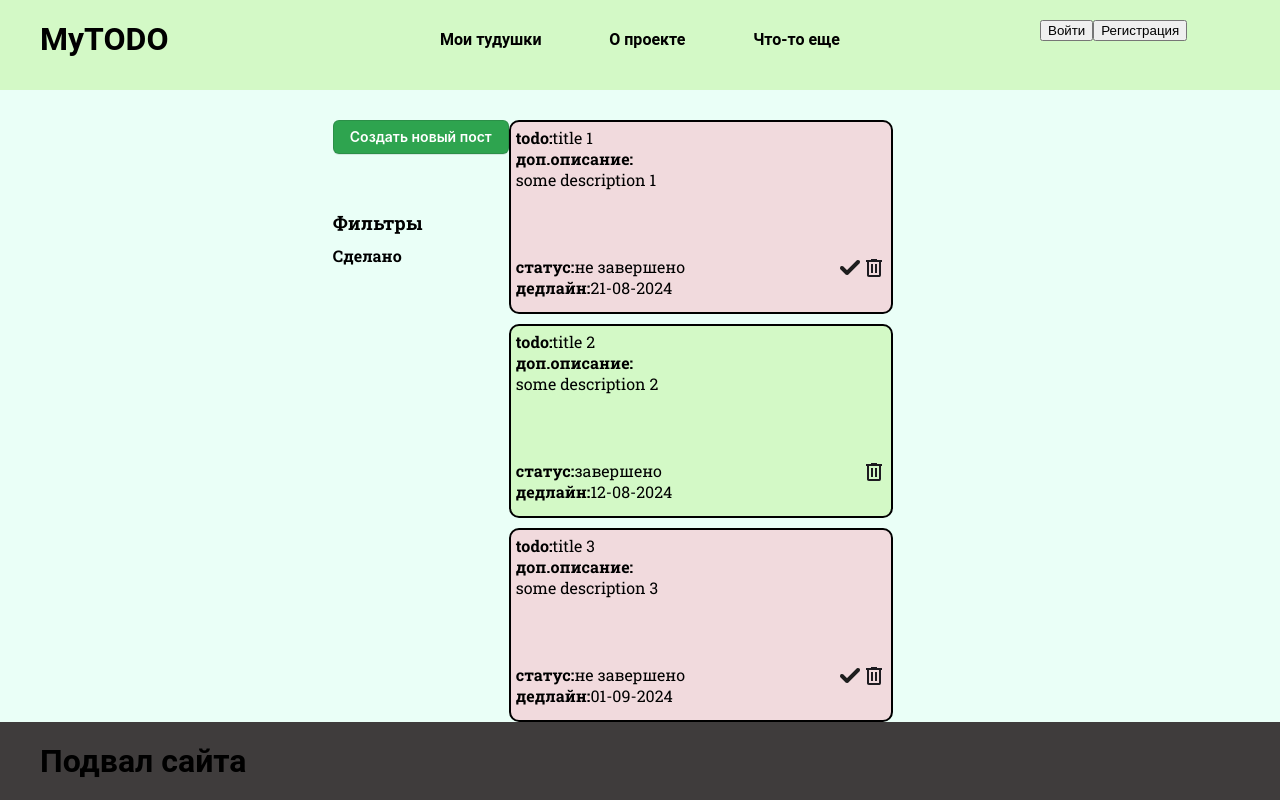
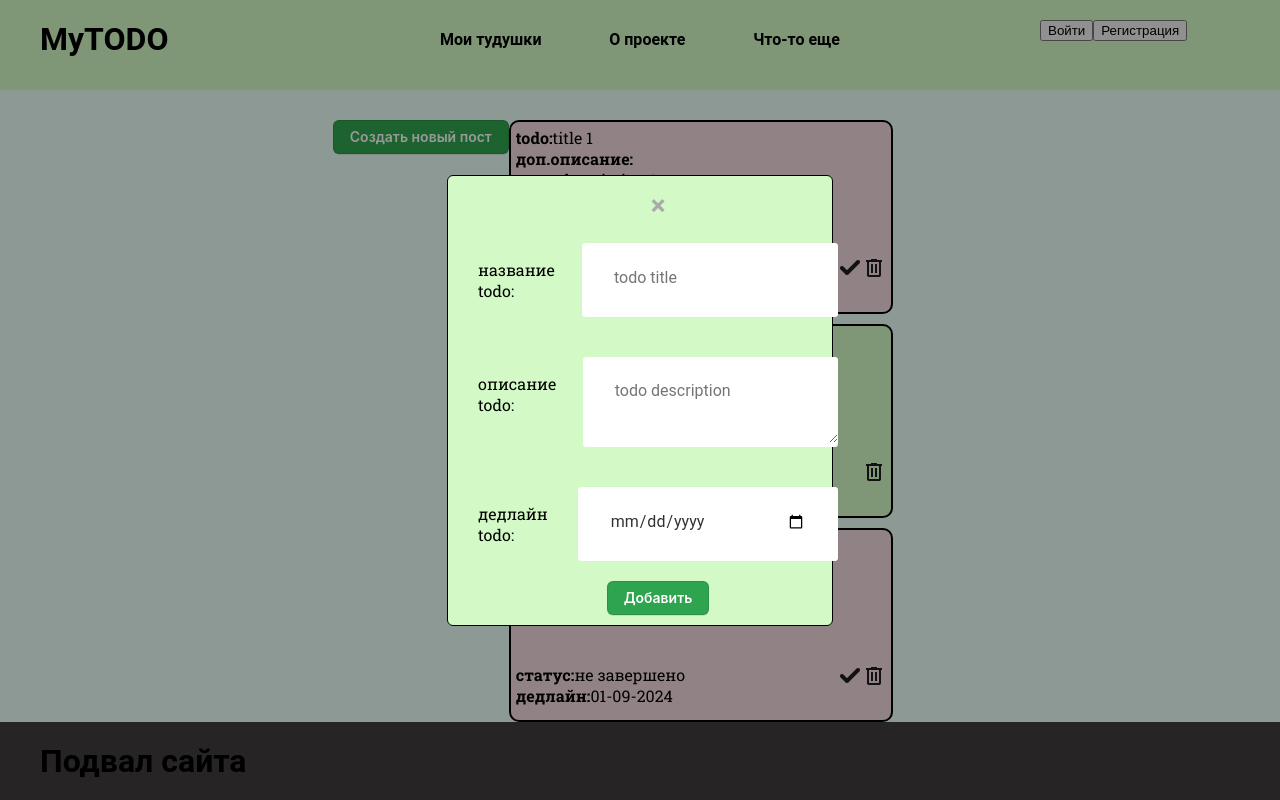
Before and after one commit to SapTIBI/todo-app, a React (Vite) app: page / in a window 1280 px wide. Both pictures are taken after a click on the button "Создать новый пост". Built offline with nearby package versions, Linux system fonts and the light colour scheme.

Commit message:
Add using store object into components

```diff
--- a/src/App.tsx
+++ b/src/App.tsx
@@ -1,21 +1,24 @@
-import { useState } from 'react'
 import './App.css'
 import Header from './components/Header/Header'
 import Footer from './components/Footer/Footer'
 import TodoList from './components/TodoList/TodoList'
-import TODOList from './data.tsx';
-function App() {
+import { observer } from 'mobx-react-lite';
+import store from './store';
+
+
+
+const App = observer(() => {
   return (
     <>
-      <Header/>
+      <Header />
       <main>
         <div className="wrapper-content">
-          <TodoList todoItemsList={TODOList}/>
+          <TodoList store={store} />
         </div>
       </main>
-      <Footer/>
+      <Footer />
     </>
-  )
-}
+  );
+});
 
-export default App
+export default App;
--- /dev/null
+++ b/src/components/TodoList/CreateTodoItem/CreateTodoItem.css
@@ -0,0 +1,110 @@
+.modal {
+    display: flex;
+    flex-direction: row;
+    justify-content: center;
+    align-items: center;
+    position: absolute;
+    /* z-index: 999; */
+    left: 0;
+    top: 0;
+    width: 100%;
+    height: 100%;
+    overflow: auto;
+    background-color: rgba(0, 0, 0, 0.4);
+  }
+
+.modal-wrapper {
+    background-color: #D3F9C6;
+    border: 1px solid #000000;
+    border-radius: 6px;
+    width: 30%;
+}
+.modal-content {
+    padding: 10px;
+    margin: 0 auto;
+    width: 400px;
+    display: flex;
+    flex-direction: column;
+    justify-content: center;
+    align-items: center;
+    gap: 20px;
+
+
+}
+.modal-add-todo {
+    max-width: 200px;
+    appearance: none;
+    background-color: #2ea44f;
+    border: 1px solid rgba(27, 31, 35, .15);
+    border-radius: 6px;
+    box-shadow: rgba(27, 31, 35, .1) 0 1px 0;
+    box-sizing: border-box;
+    color: #fff;
+    cursor: pointer;
+    display: inline-block;
+    font-family: -apple-system, system-ui, "Segoe UI", Helvetica, Arial, sans-serif, "Apple Color Emoji", "Segoe UI Emoji";
+    font-size: 14px;
+    font-weight: 600;
+    line-height: 20px;
+    padding: 6px 16px;
+    position: relative;
+    text-align: center;
+    text-decoration: none;
+    user-select: none;
+    -webkit-user-select: none;
+    touch-action: manipulation;
+    vertical-align: middle;
+    white-space: nowrap;
+}
+.modal-data-inputs {
+    gap: 40px;
+    width: 90%;
+    display: flex;
+    flex-direction: column;
+}
+
+
+
+.close {
+color: #aaa;
+float: right;
+font-size: 28px;
+font-weight: bold;
+}
+
+.close:hover,
+.close:focus {
+color: black;
+text-decoration: none;
+cursor: pointer;
+}
+
+.label-data {
+    font-family: 'Roboto', sans-serif;
+    font-size: 1.2rem;
+    /* margin-left: -70%;
+    margin-top: -40px; */
+    display: block;
+    /* transition: all 0.3s;
+    transform: translateY(0rem); */
+  }
+
+.title-input,.date-input, .description-textarea {
+    font-family: 'Roboto', sans-serif;
+    color: #333;
+    font-size: 1.0rem;
+    margin: 0 auto;
+    padding: 1.5rem 2rem;
+    border-radius: 0.2rem;
+    background-color: rgb(255, 255, 255);
+    border: none;
+    width: 60%;
+    display: block;
+    border-bottom: 0.3rem solid transparent;
+    transition: all 0.3s;
+  }
+
+.data-date, .data-title, .data-description  {
+    display: flex;
+    flex-direction: row;
+  }
--- /dev/null
+++ b/src/components/TodoList/CreateTodoItem/CreateTodoItem.tsx
@@ -0,0 +1,73 @@
+import { observer } from 'mobx-react-lite';
+import { useState } from 'react';
+import { TodoItemData } from '../../../TodoStore';
+
+import './CreateTodoItem.css'
+
+interface CreateTodoModalProps {
+  onSave: (newTodo: TodoItemData) => void;
+  onClose: () => void;
+}
+
+const CreateTodoModal: React.FC<CreateTodoModalProps> = observer(({ onSave, onClose }) => {
+    const [title, setTitle] = useState('');
+    const [description, setDescription] = useState('');
+    const [date, setDate] = useState('');
+
+    const handleTitleChange = (event: React.ChangeEvent<HTMLInputElement>) => {
+        setTitle(event.target.value);
+    }
+    const handleDescriptionChange = (event: React.ChangeEvent<HTMLTextAreaElement>) => {
+        setDescription(event.target.value);
+    }
+    const handleDateChange = (event: React.ChangeEvent<HTMLInputElement>) => {
+        setDate(event.target.value);
+    }
+
+    const handleSave = () => {
+    const newTodo: TodoItemData = {
+        id: Date.now(),
+        title: title,
+        description: description,
+        deadline: date,
+        isActive: true,
+    };
+    onSave(newTodo);
+    handleClose();
+    };
+
+    const handleClose = () => {
+    setTitle('');
+    setDescription('');
+    onClose();
+    };
+
+    return (
+    <div className="modal">
+        <div className="modal-wrapper">
+        <div className="modal-content">
+            <span className="close" onClick={handleClose}>
+            &times;
+            </span>
+            <div className="modal-data-inputs">
+                <div className="data-title">
+                    <p>название todo:</p>
+                    <input value={title} type="text" onChange={handleTitleChange} className="title-input" id="title-input" placeholder="todo title" />
+                </div>
+                <div className="data-description">
+                    <p>описание todo:</p>
+                    <textarea value={description} className="description-textarea" onChange={handleDescriptionChange} id="description-textarea" placeholder="todo description" />
+                </div>
+                <div className="data-date">
+                    <p>дедлайн todo:</p>
+                    <input value={date} type="date" onChange={handleDateChange} className="date-input" id="date-input" placeholder="todo date" />
+                </div>
+            </div>
+            <button className='modal-add-todo' onClick={handleSave}>Добавить</button>
+            </div>
+        </div>
+    </div>
+    );
+});
+
+export default CreateTodoModal;
--- a/src/components/TodoList/TodoItem/TodoItem.tsx
+++ b/src/components/TodoList/TodoItem/TodoItem.tsx
@@ -1,27 +1,24 @@
-import { useEffect, useState } from 'react';
-import './TodoItem.css'
-
-interface TodoItemData {
-    title: string;
-    description: string;
-    deadline: string;
-    isActive: boolean;
-}
+import { observer } from 'mobx-react-lite';
+import './TodoItem.css';
+import {TodoItemData} from '../../../TodoStore';
 
 interface TodoItemProps {
   data: TodoItemData;
-    onDelete: () => void
+  onDelete: (id: number) => void;
+  onToggleStatus: (id: number) => void;
 }
 
-const TodoItem:  React.FC<TodoItemProps> = ({data, onDelete}) => {
-// const TodoItem = (data: TodoItem, onDelete: () => void) => {
-
-    const [isActive, setIsActive] = useState(data.isActive);
+const TodoItem: React.FC<TodoItemProps> = observer(({ data, onDelete, onToggleStatus }) => {
   const handleComplete = () => {
-        setIsActive(false);
+    onToggleStatus(data.id);
   };
 
-    const itemClass = isActive ? 'todo-isActive' : 'todo-isNotActive';
+  const handleDelete = () => {
+    onDelete(data.id);
+  };
+
+  const itemClass = data.isActive ? 'todo-isActive' : 'todo-isNotActive';
+
   return (
     <div className={`todo-item ${itemClass}`}>
       <div className="todo-item-wrapper">
@@ -37,7 +34,7 @@ const TodoItem:  React.FC<TodoItemProps> = ({data, onDelete}) => {
           <div className="other-info">
             <div className="status-info">
               <h4>статус: </h4>
-                            {isActive ? 'не завершено' : 'завершено'}
+              {data.isActive ? 'не завершено' : 'завершено'}
             </div>
             <div className="deadline-info">
               <h4>дедлайн: </h4>
@@ -45,17 +42,19 @@ const TodoItem:  React.FC<TodoItemProps> = ({data, onDelete}) => {
             </div>
           </div>
           <div className="todo-item-buttons">
-                        {isActive && (
+            {data.isActive && (
               <button onClick={handleComplete}>
-                                <img className='todo-item-btn' src='/Check.png' alt="Check" />
+                <img className="todo-item-btn" src="/Check.png" alt="Check" />
               </button>
             )}
-                        <button onClick={onDelete}><img className='todo-item-btn' src='/delete.png'/></button>
+            <button onClick={handleDelete}>
+              <img className="todo-item-btn" src="/delete.png" />
+            </button>
           </div>
         </div>
       </div>
     </div>
   );
-}
+});
 
-export default TodoItem
+export default TodoItem;
--- a/src/components/TodoList/TodoList.tsx
+++ b/src/components/TodoList/TodoList.tsx
@@ -1,56 +1,59 @@
-import { useEffect, useState } from 'react';
+import { observer } from 'mobx-react-lite';
 import TodoItem from './TodoItem/TodoItem';
-import './TodoList.css'
-
-
-interface TodoItemData {
-    id: number;
-    title: string;
-    description: string;
-    deadline: string;
-    isActive: boolean;
+import './TodoList.css';
+import TodoStore, {TodoItemData} from '../../TodoStore';
+import CreateTodoModal from './CreateTodoItem/CreateTodoItem';
+import { useState } from 'react';
+interface TodoListProps {
+  store: TodoStore;
 }
 
-interface TodoListProps {
-    todoItemsList: TodoItemData[];
-}
+const TodoList: React.FC<TodoListProps> = observer(({ store }) => {
+    const [showModal, setShowModal] = useState(false);
 
-const TodoList: React.FC<TodoListProps> = ({ todoItemsList}) => {
+    const handleOpenModal = () => {
+        setShowModal(true);
+    };
 
-    const [todos, setTodos] = useState<TodoItemData[]>(todoItemsList);
+    const handleCloseModal = () => {
+        setShowModal(false);
+    };
 
-    const handleDelete = (index: number) => {
-        const newTodos = todos.filter((_, i) => i !== index);
-        setTodos(newTodos);
+    const handleAddTodo = (newTodo: TodoItemData) => {
+        store.addTodo(newTodo);
   };
+
+    const handleDelete = (id: number) => {
+        store.deleteTodo(id);
+    };
+
+    const handleToggleStatus = (id: number) => {
+        store.toggleTodoStatus(id);
+    };
+
   return (
     <div className="todo-content">
       <div className="todo-settings-part">
         <div className="create-new-todo">
-                    <button className='createNewBtn'>Создать новый пост</button>
+          <button className="createNewBtn" onClick={handleOpenModal}>
+            Создать новый пост
+          </button>
         </div>
-                <div className="todo-filters">
-                    <h3>Фильтры</h3>
-                    <div className="isActive-filter">
-                        <h4>Сделано</h4>
-
-                    </div>
-                </div>
+        {/* Фильтры и другие настройки */}
       </div>
       <div className="todo-list">
-                {todos.map( (todoitem, index) => {
-                return (
+        {store.todoItems.map((todoItem) => (
           <TodoItem
-                    key={todoitem.id}
-                    data={todoitem}
-                    onDelete={() => handleDelete(index)}
+            key={todoItem.id}
+            data={todoItem}
+            onDelete={handleDelete}
+            onToggleStatus={handleToggleStatus}
           />
-                )})}
+        ))}
       </div>
-
-
+      {showModal && <CreateTodoModal onSave={handleAddTodo} onClose={handleCloseModal} />}
     </div>
   );
-}
+});
 
-export default TodoList
+export default TodoList;
```
Lines whose indentation alone changed are shown as unchanged.
